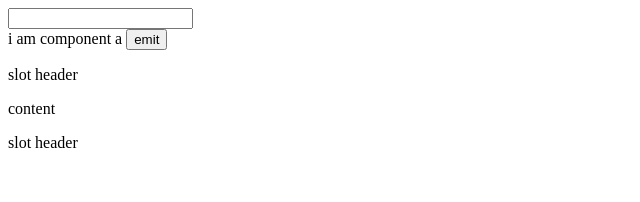
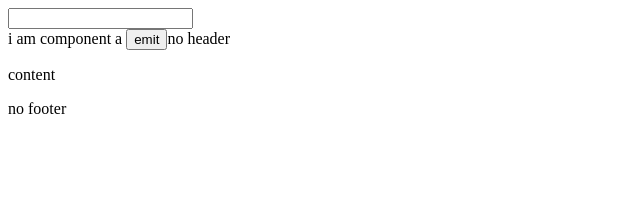
Before and after one commit to mazeyqian/multipage-template, a Vue app: page / in a window 1280 px wide. Shown: the top 202 px of the page, without its empty margins (0-640 px from the left). Built offline with nearby package versions, Linux system fonts and the light colour scheme.

Commit message:
动态组件概述。

```diff
--- a/src/App.vue
+++ b/src/App.vue
@@ -1,12 +1,8 @@
 <template>
   <div>
     <input type="text" v-model.number="myValue">
-    <com-a :my-value="myValue" @my-event="getMyEvent">
-      <p slot="header">slot header</p>
-      <p slot="footer">slot footer</p>
-    </com-a>
-    <!--父组件监听子组件的my-event触发父组件的事件。-->
-    <!--监听的事件my-event不支持驼峰，统一用连接线。-->
+    <p :is="currentView"></p>
+
   </div>
 </template>
 
@@ -19,6 +15,7 @@ export default {
   },
   data () {
     return {
+      currentView: 'com-a',
       comToRender: 'com-a',
       myValue: '',
       hello: '<strong>world</strong>',
```
